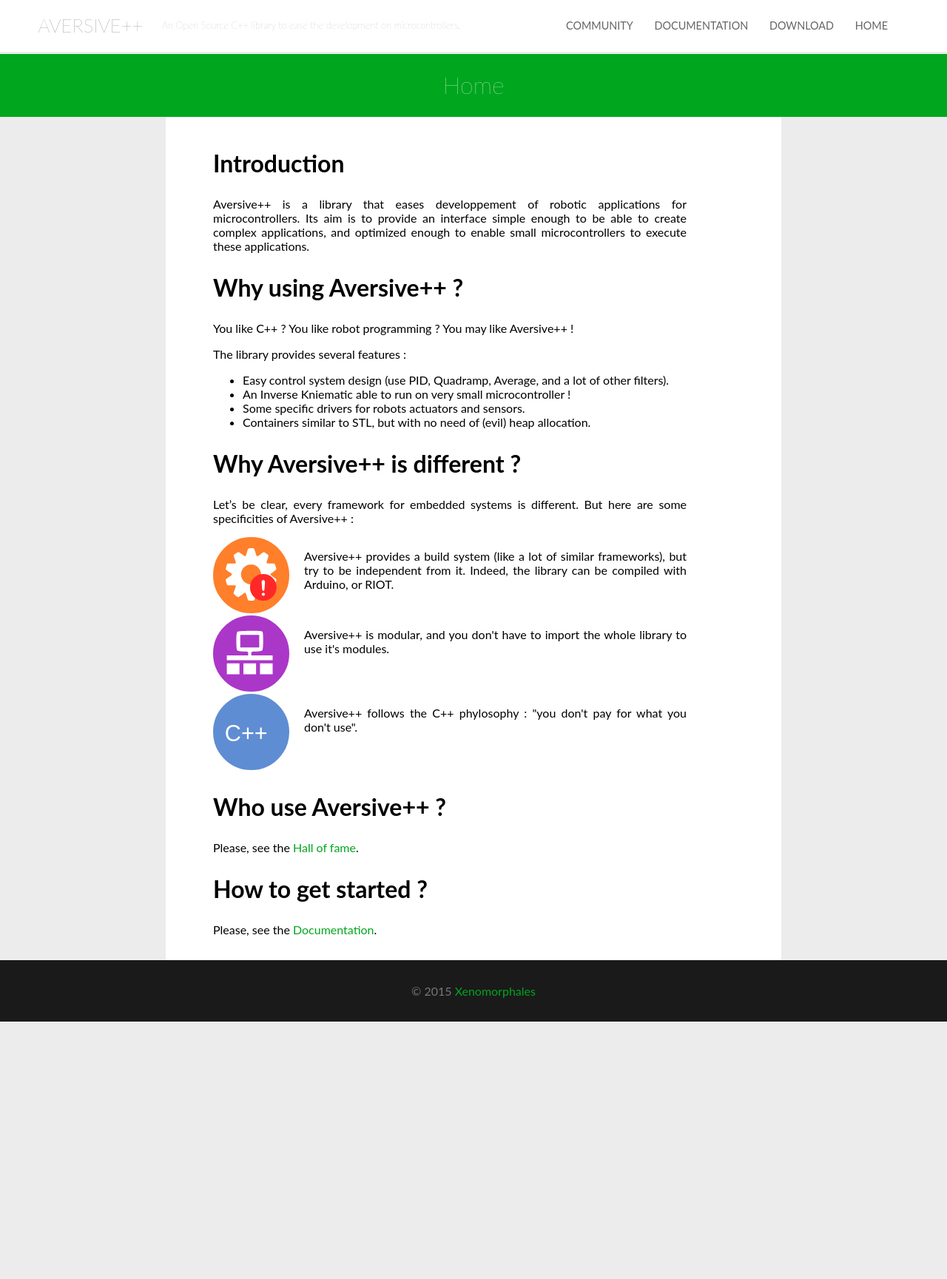
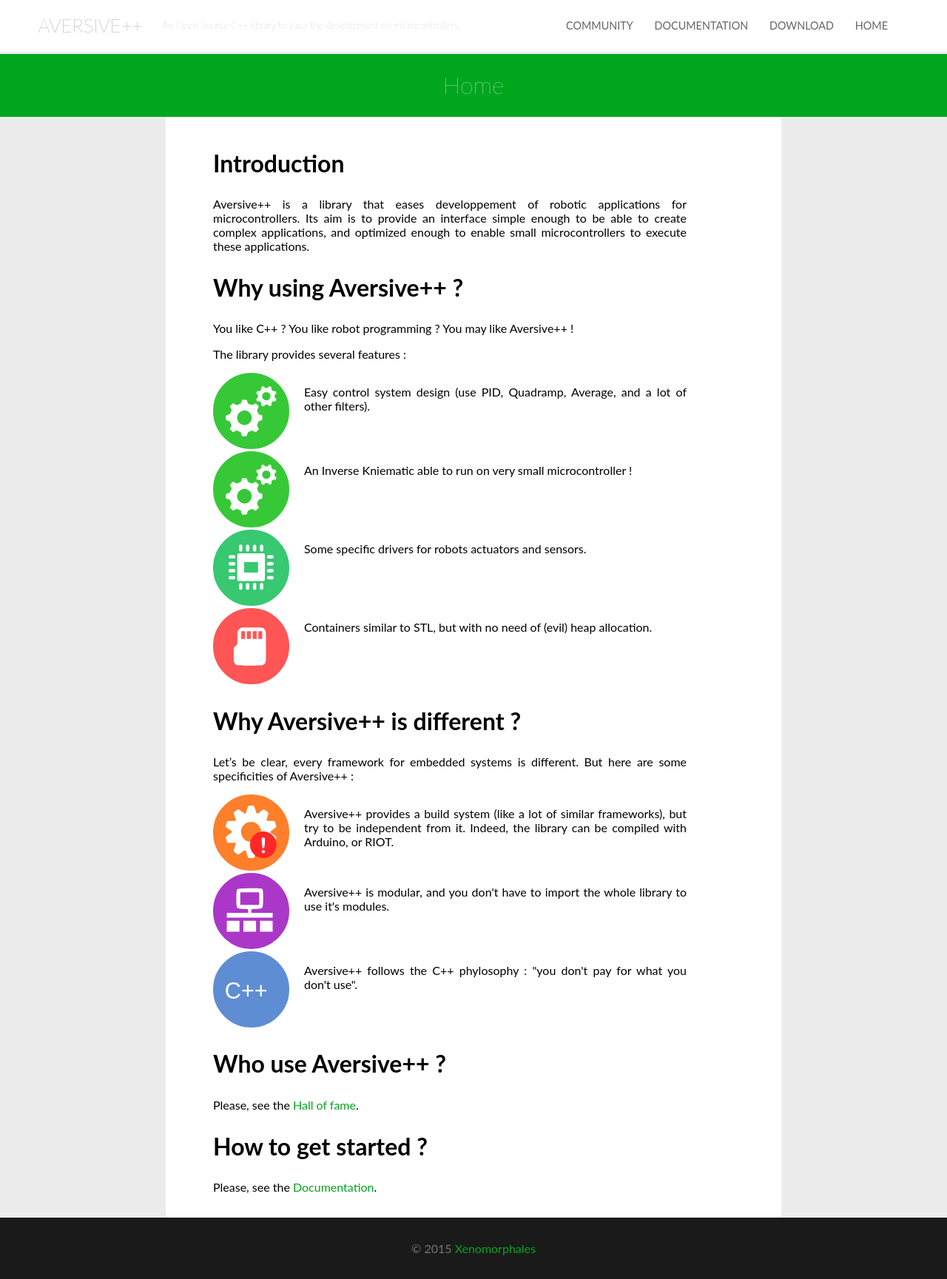
Before and after one commit to AversivePlusPlus/AversivePlusPlus.github.io, a Jekyll site: the page built from index.md, in a window 1280 px wide. Shown: the whole page at 74% size. Built offline with Jekyll 4.4.1, drawn with Linux system fonts in a browser that asks for light colours; before the commit the page ends 1381 px from its top, so only the background shows below that.

Commit message:
Update index.md

```diff
--- a/index.md
+++ b/index.md
@@ -16,10 +16,41 @@ You like C++ ? You like robot programming ? You may like Aversive++ !
 
 The library provides several features :
 
- - Easy control system design (use PID, Quadramp, Average, and a lot of other filters).
- - An Inverse Kniematic able to run on very small microcontroller !
- - Some specific drivers for robots actuators and sensors.
- - Containers similar to STL, but with no need of (evil) heap allocation.
+<div style="overflow:auto;">
+<span style="float:left; margin-right: 20px;">
+<img src="/img/home_icons/cs.svg" alt="cs" />
+</span>
+<p>
+Easy control system design (use PID, Quadramp, Average, and a lot of other filters).
+</p>
+</div>
+
+<div style="overflow:auto;">
+<span style="float:left; margin-right: 20px;">
+<img src="/img/home_icons/cs.svg" alt="ik" />
+</span>
+<p>
+An Inverse Kniematic able to run on very small microcontroller !
+</p>
+</div>
+
+<div style="overflow:auto;">
+<span style="float:left; margin-right: 20px;">
+<img src="/img/home_icons/embed.svg" alt="driver" />
+</span>
+<p>
+Some specific drivers for robots actuators and sensors.
+</p>
+</div>
+
+<div style="overflow:auto;">
+<span style="float:left; margin-right: 20px;">
+<img src="/img/home_icons/mem.svg" alt="container" />
+</span>
+<p>
+Containers similar to STL, but with no need of (evil) heap allocation.
+</p>
+</div>
 
 # Why Aversive++ is different ?
 
```
